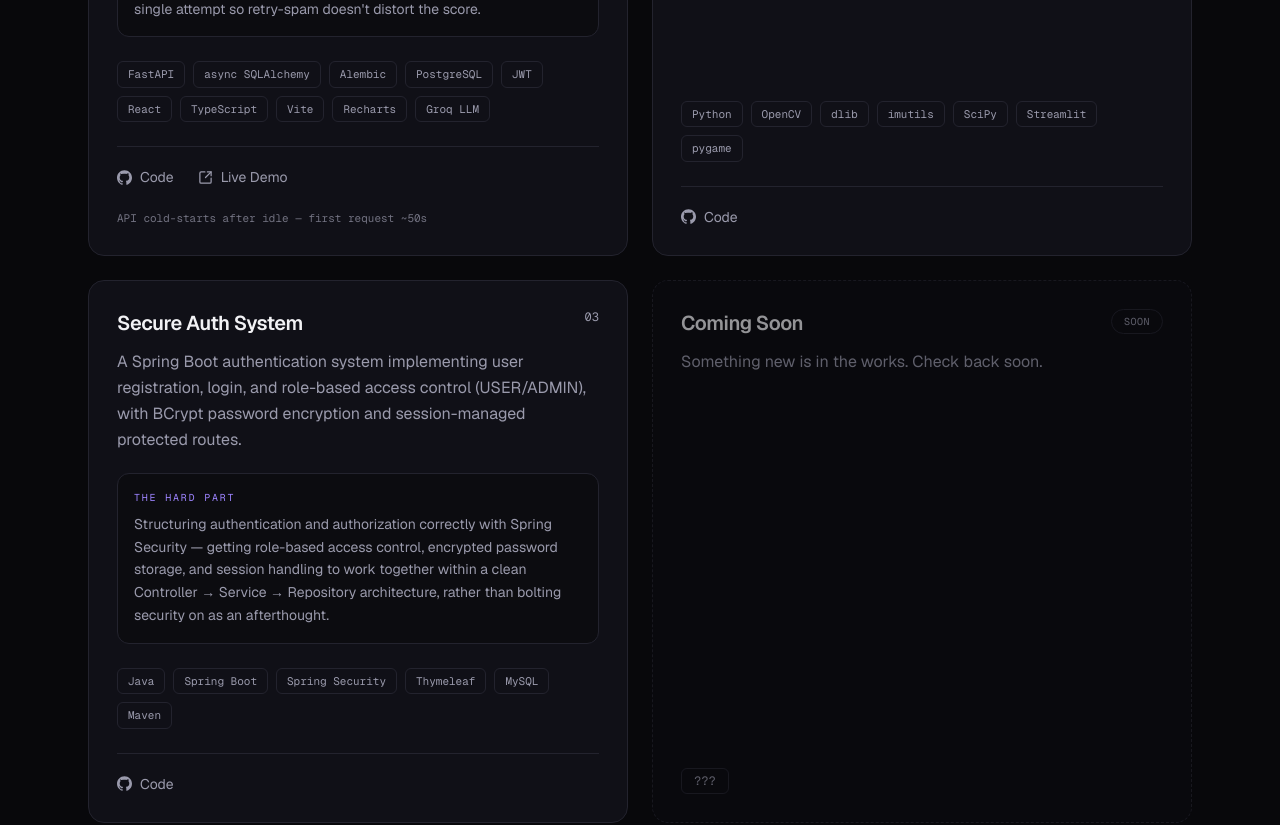
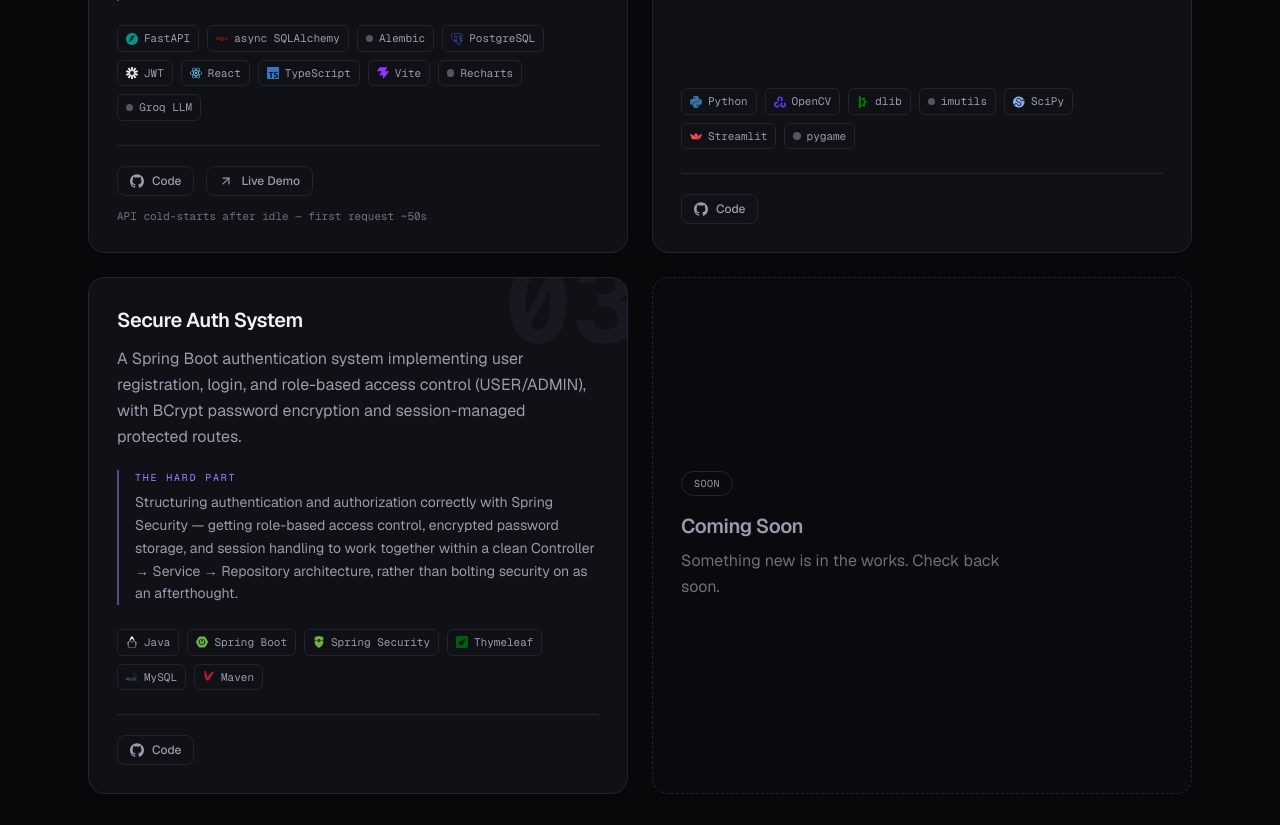
Before and after one commit to SR-Pradhan/Portfolio, a Next.js app in the folder frontend/: page / in a window 1280 px wide. Shown: the part 2100-2925 px from the top of the page. Built offline with nearby package versions, Linux system fonts and the light colour scheme; no server answers.

Commit message:
Rebuild project cards with cursor spotlight, live badges, and tech logos

```diff
--- a/frontend/src/app/globals.css
+++ b/frontend/src/app/globals.css
@@ -168,3 +168,56 @@ body {
 .caret-blink {
   animation: caret-blink 1s step-end infinite;
 }
+
+/* ── Spotlight card ───────────────────────────────────────────────────
+   A radial glow that follows the pointer. --mx/--my are written directly
+   to the element by SpotlightCard.tsx, so this costs no React renders. */
+
+.spotlight-card::before {
+  content: "";
+  position: absolute;
+  inset: 0;
+  border-radius: inherit;
+  background: radial-gradient(
+    340px circle at var(--mx, 50%) var(--my, 50%),
+    color-mix(in srgb, var(--accent) 16%, transparent),
+    transparent 70%
+  );
+  opacity: 0;
+  transition: opacity 0.35s ease;
+  pointer-events: none;
+  z-index: 0;
+}
+
+.spotlight-card:hover::before {
+  opacity: 1;
+}
+
+@media (prefers-reduced-motion: reduce) {
+  .spotlight-card::before {
+    transition: none;
+  }
+}
+
+/* status dot that pulses on a live deployment */
+@keyframes live-ping {
+  0% {
+    transform: scale(1);
+    opacity: 0.7;
+  }
+  75%,
+  100% {
+    transform: scale(2.4);
+    opacity: 0;
+  }
+}
+
+.live-ping {
+  animation: live-ping 1.8s cubic-bezier(0, 0, 0.2, 1) infinite;
+}
+
+@media (prefers-reduced-motion: reduce) {
+  .live-ping {
+    animation: none;
+  }
+}
--- /dev/null
+++ b/frontend/src/components/SpotlightCard.tsx
@@ -0,0 +1,40 @@
+"use client";
+
+import type { ReactNode } from "react";
+import { useRef } from "react";
+
+/**
+ * Card that lights up under the cursor — a soft accent glow tracks the
+ * pointer across its surface, and the border brightens nearest to it.
+ *
+ * Pointer position is written to CSS custom properties on the element itself
+ * (not React state), so moving the mouse never triggers a re-render. The
+ * glow is drawn by `.spotlight-card::before` in globals.css.
+ */
+export default function SpotlightCard({
+  children,
+  className = "",
+}: {
+  children: ReactNode;
+  className?: string;
+}) {
+  const ref = useRef<HTMLDivElement>(null);
+
+  function onMouseMove(e: React.MouseEvent<HTMLDivElement>) {
+    const el = ref.current;
+    if (!el) return;
+    const r = el.getBoundingClientRect();
+    el.style.setProperty("--mx", `${e.clientX - r.left}px`);
+    el.style.setProperty("--my", `${e.clientY - r.top}px`);
+  }
+
+  return (
+    <div
+      ref={ref}
+      onMouseMove={onMouseMove}
+      className={`spotlight-card group relative h-full overflow-hidden rounded-2xl border border-border bg-surface transition-colors duration-300 hover:border-accent/50 ${className}`}
+    >
+      {children}
+    </div>
+  );
+}
--- a/frontend/src/components/sections/Projects.tsx
+++ b/frontend/src/components/sections/Projects.tsx
@@ -1,87 +1,102 @@
-import { Package, SquareArrowOutUpRight } from "lucide-react";
+import { ArrowUpRight, Package } from "lucide-react";
 import { Github } from "@/components/BrandIcons";
 import { projects, type Project } from "@/data/site";
+import { techSlug } from "@/lib/techSlugs";
 import Reveal from "../Reveal";
 import Section from "../Section";
+import SpotlightCard from "../SpotlightCard";
+import TechIcon from "../TechIcon";
 
-function LinkRow({ project }: { project: Project }) {
+function LiveBadge() {
+  return (
+    <span className="flex shrink-0 items-center gap-2 rounded-full border border-accent/40 bg-accent-soft px-2.5 py-1 font-mono text-[10px] uppercase tracking-wider text-accent">
+      <span className="relative flex size-1.5">
+        <span className="live-ping absolute inline-flex size-full rounded-full bg-accent" />
+        <span className="relative inline-flex size-1.5 rounded-full bg-accent" />
+      </span>
+      Live
+    </span>
+  );
+}
+
+function Links({ project }: { project: Project }) {
   const links = [
     { href: project.code, icon: Github, label: "Code" },
     { href: project.npm, icon: Package, label: "npm" },
-    { href: project.demo, icon: SquareArrowOutUpRight, label: "Live Demo" },
+    { href: project.demo, icon: ArrowUpRight, label: "Live Demo" },
   ].filter((l) => l.href);
 
   if (!links.length) return null;
 
   return (
-    <div className="mt-6 flex flex-wrap items-center gap-6 border-t border-border pt-5 text-sm">
+    <div className="relative z-10 mt-6 border-t border-border pt-5">
+      <div className="flex flex-wrap items-center gap-3">
         {links.map(({ href, icon: Icon, label }) => (
           <a
             key={label}
             href={href}
             target="_blank"
             rel="noreferrer"
-          className="relative z-10 flex items-center gap-2 text-muted transition hover:text-accent"
+            className="flex items-center gap-2 rounded-lg border border-border px-3 py-1.5 text-xs font-medium text-muted transition hover:border-accent hover:text-accent"
           >
-          <Icon size={15} />
+            <Icon size={14} />
             {label}
           </a>
         ))}
+      </div>
       {project.demoNote && (
-        <span className="w-full font-mono text-[11px] text-muted/70">
-          {project.demoNote}
-        </span>
+        <p className="mt-3 font-mono text-[11px] text-muted/70">{project.demoNote}</p>
       )}
     </div>
   );
 }
 
 export default function Projects() {
+  const real = projects.filter((p) => !p.comingSoon);
+
   return (
     <Section id="projects" title="Projects" sub="A selection of my recent work">
       <div className="grid gap-6 md:grid-cols-2">
         {projects.map((p, i) =>
           p.comingSoon ? (
             <Reveal key={p.title} delay={(i % 2) * 0.08} className="h-full">
-              <article className="flex h-full flex-col rounded-2xl border border-dashed border-border bg-surface/40 p-7 opacity-60">
-                <div className="flex items-start justify-between gap-4">
-                  <h3 className="text-xl font-semibold tracking-tight">{p.title}</h3>
+              <article className="flex h-full flex-col items-start justify-center rounded-2xl border border-dashed border-border bg-surface/30 p-7">
                 <span className="rounded-full border border-border px-3 py-1 font-mono text-[10px] uppercase tracking-wider text-muted">
                   Soon
                 </span>
-                </div>
-                <p className="mt-3 flex-1 leading-relaxed text-muted">{p.blurb}</p>
-                <span className="mt-6 w-fit rounded-md border border-border px-3 py-1 font-mono text-xs text-muted">
-                  ???
-                </span>
+                <h3 className="mt-4 text-xl font-semibold tracking-tight text-muted">
+                  {p.title}
+                </h3>
+                <p className="mt-2 max-w-xs leading-relaxed text-muted/70">{p.blurb}</p>
               </article>
             </Reveal>
           ) : (
             <Reveal key={p.title} delay={(i % 2) * 0.08} className="h-full">
-              <article className="group relative flex h-full flex-col overflow-hidden rounded-2xl border border-border bg-surface p-7 transition-all duration-300 hover:-translate-y-1 hover:border-accent/60 hover:shadow-[0_12px_40px_-12px_var(--accent)]">
-                {/* accent bloom that wakes up on hover */}
+              <SpotlightCard>
+                {/* oversized index sitting behind the content as a watermark */}
                 <span
                   aria-hidden
-                  className="pointer-events-none absolute -right-20 -top-20 size-56 rounded-full bg-accent/20 opacity-0 blur-3xl transition-opacity duration-500 group-hover:opacity-100"
-                />
+                  className="pointer-events-none absolute -right-3 -top-8 select-none font-mono text-[7rem] font-bold leading-none text-foreground/[0.04]"
+                >
+                  {String(real.indexOf(p) + 1).padStart(2, "0")}
+                </span>
 
-                <div className="relative flex items-start justify-between gap-4">
+                <div className="relative z-10 flex h-full flex-col p-7">
+                  <div className="flex items-start justify-between gap-4">
                     <h3 className="text-xl font-semibold tracking-tight transition-colors group-hover:text-accent">
                       {p.title}
                     </h3>
-                  <span className="shrink-0 font-mono text-xs text-muted transition-colors group-hover:text-accent">
-                    {String(i + 1).padStart(2, "0")}
-                  </span>
+                    {p.demo && <LiveBadge />}
                   </div>
 
-                <p className="relative mt-3 leading-relaxed text-muted">{p.blurb}</p>
+                  <p className="mt-3 leading-relaxed text-muted">{p.blurb}</p>
 
                   {p.hardPart && (
-                  <div className="relative mt-5 rounded-xl border border-border bg-background/50 p-4">
+                    <div className="mt-5 border-l-2 border-accent/50 pl-4">
                       <p className="font-mono text-[10px] uppercase tracking-[0.18em] text-accent">
                         The hard part
                       </p>
-                    <p className="mt-2 text-sm leading-relaxed text-muted">
+                      <p className="mt-1.5 text-sm leading-relaxed text-muted">
                         {p.hardPart}
                       </p>
                     </div>
@@ -89,21 +104,21 @@ export default function Projects() {
 
                   <div className="flex-1" />
 
-                <ul className="relative mt-6 flex flex-wrap gap-2">
+                  <ul className="mt-6 flex flex-wrap gap-2">
                     {p.tags.map((t) => (
                       <li
                         key={t}
-                      className="rounded-md border border-border px-2.5 py-1 font-mono text-[11px] text-muted transition-colors group-hover:border-accent/40"
+                        className="flex items-center gap-1.5 rounded-md border border-border px-2 py-1 font-mono text-[11px] text-muted transition-colors group-hover:border-accent/30"
                       >
+                        <TechIcon slug={techSlug(t)} size={12} />
                         {t}
                       </li>
                     ))}
                   </ul>
 
-                <div className="relative">
-                  <LinkRow project={p} />
+                  <Links project={p} />
                 </div>
-              </article>
+              </SpotlightCard>
             </Reveal>
           ),
         )}
--- /dev/null
+++ b/frontend/src/lib/techSlugs.ts
@@ -0,0 +1,66 @@
+/**
+ * Maps a human-readable tech tag to its simple-icons slug.
+ *
+ * Anything missing here (or missing from simple-icons — Alembic, Recharts,
+ * pygame and Groq have no published marks) simply renders without an icon.
+ * Lookup is case-insensitive.
+ */
+const SLUGS: Record<string, string> = {
+  // languages
+  java: "openjdk",
+  python: "python",
+  typescript: "typescript",
+  javascript: "javascript",
+  "c++": "cplusplus",
+  sql: "mysql",
+  html5: "html5",
+  css3: "css",
+
+  // backend
+  fastapi: "fastapi",
+  "spring boot": "springboot",
+  "spring security": "springsecurity",
+  "async sqlalchemy": "sqlalchemy",
+  sqlalchemy: "sqlalchemy",
+  "node.js": "nodedotjs",
+  express: "express",
+  jwt: "jsonwebtokens",
+  thymeleaf: "thymeleaf",
+
+  // data
+  postgresql: "postgresql",
+  mysql: "mysql",
+  mongodb: "mongodb",
+  redis: "redis",
+  prisma: "prisma",
+  supabase: "supabase",
+
+  // frontend
+  react: "react",
+  "next.js": "nextdotjs",
+  vite: "vite",
+  "tailwind css": "tailwindcss",
+  tailwind: "tailwindcss",
+  motion: "framer",
+
+  // ai / cv
+  opencv: "opencv",
+  dlib: "dlib",
+  scipy: "scipy",
+  numpy: "numpy",
+  streamlit: "streamlit",
+
+  // tooling
+  git: "git",
+  docker: "docker",
+  maven: "apachemaven",
+  vercel: "vercel",
+  linux: "linux",
+  figma: "figma",
+  graphql: "graphql",
+  "github actions": "githubactions",
+};
+
+export function techSlug(tag: string): string | undefined {
+  return SLUGS[tag.toLowerCase()];
+}
```
Lines whose indentation alone changed are shown as unchanged.
